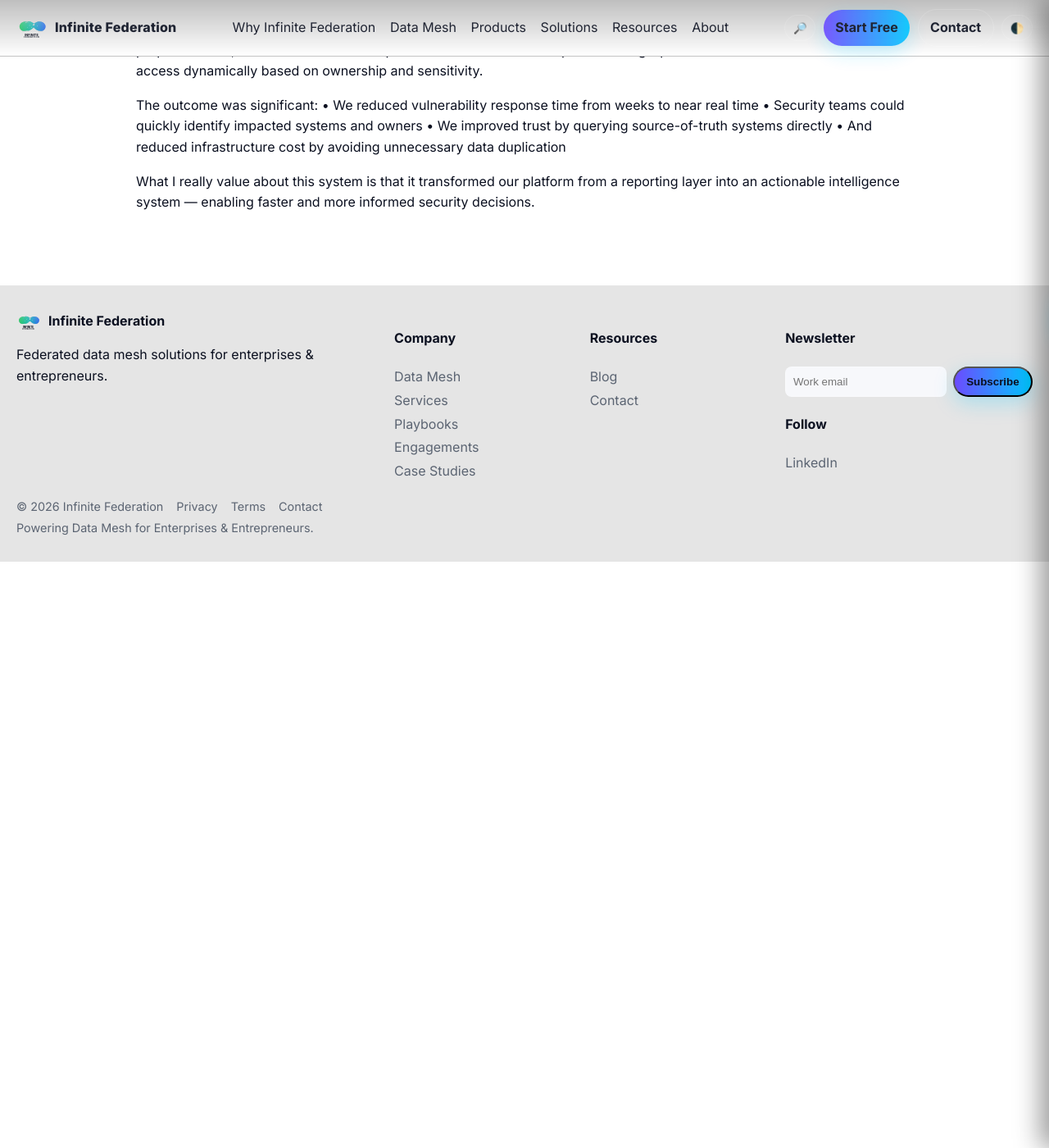
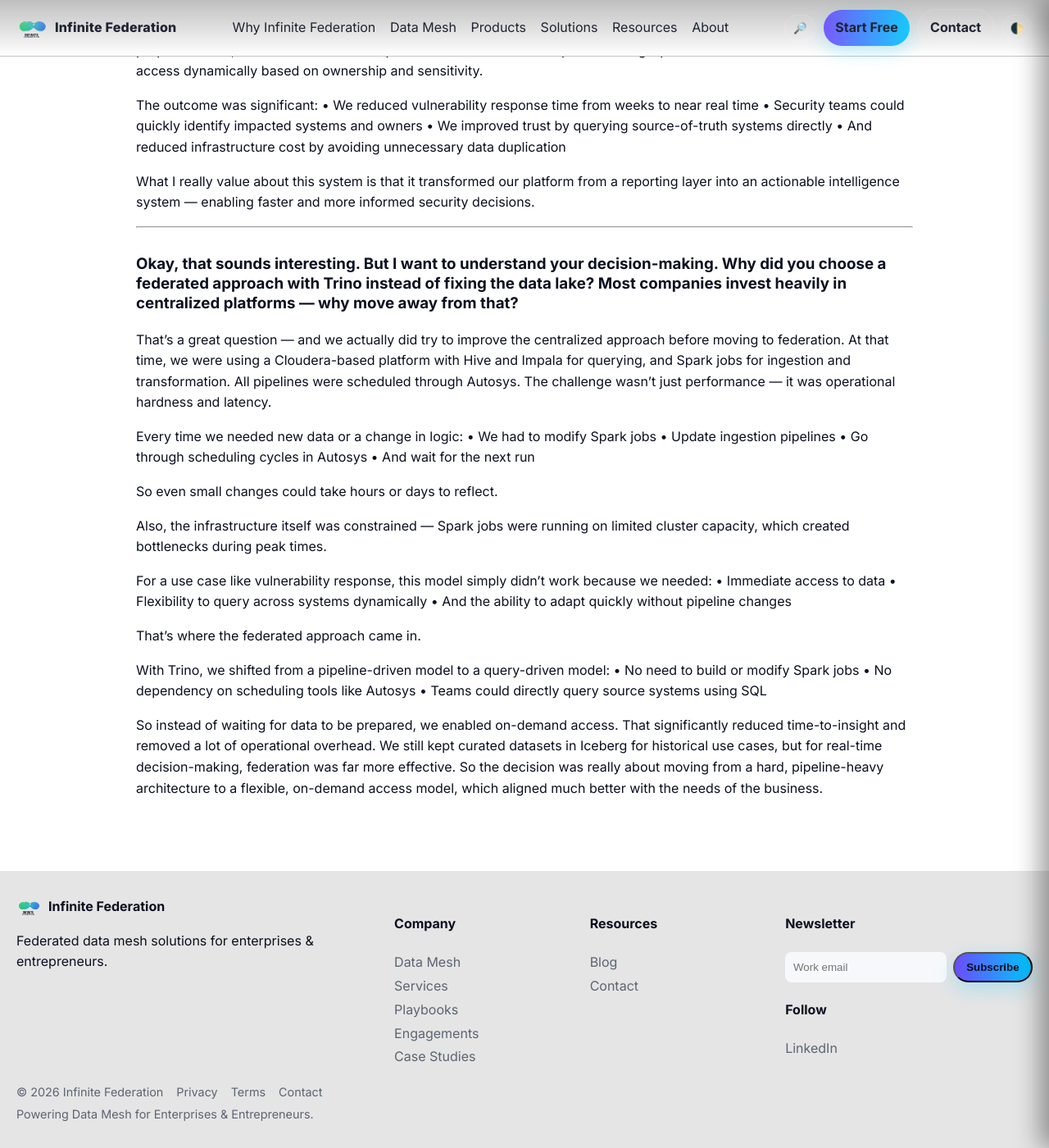
Before and after one commit to InfiniteFederation/InfiniteFederation.github.io, a Jekyll site: the page built from lab/02.md, in a window 1280 px wide and 1400 px high, scrolled down 750 px. Shown: the whole window at 82% size. Built offline with Jekyll 4.4.1, drawn with Linux system fonts in a browser that asks for light colours; our own code applies the rules of GitHub Pages for plain Markdown files.

Commit message:
Document decision-making behind federated approach with Trino
Explained the transition from a centralized data lake to a federated approach with Trino, highlighting the benefits of immediate data access and reduced operational overhead.

```diff
--- a/lab/02.md
+++ b/lab/02.md
@@ -36,3 +36,37 @@ The outcome was significant:
 	•	And reduced infrastructure cost by avoiding unnecessary data duplication
 
 What I really value about this system is that it transformed our platform from a reporting layer into an actionable intelligence system — enabling faster and more informed security decisions.
+
+------
+
+### Okay, that sounds interesting. But I want to understand your decision-making. Why did you choose a federated approach with Trino instead of fixing the data lake? Most companies invest heavily in centralized platforms — why move away from that?
+That’s a great question — and we actually did try to improve the centralized approach before moving to federation.
+At that time, we were using a Cloudera-based platform with Hive and Impala for querying, and Spark jobs for ingestion and transformation. All pipelines were scheduled through Autosys.
+The challenge wasn’t just performance — it was operational hardness and latency.
+
+Every time we needed new data or a change in logic:
+	•	We had to modify Spark jobs
+	•	Update ingestion pipelines
+	•	Go through scheduling cycles in Autosys
+	•	And wait for the next run
+
+So even small changes could take hours or days to reflect.
+
+Also, the infrastructure itself was constrained — Spark jobs were running on limited cluster capacity, which created bottlenecks during peak times.
+
+For a use case like vulnerability response, this model simply didn’t work because we needed:
+	•	Immediate access to data
+	•	Flexibility to query across systems dynamically
+	•	And the ability to adapt quickly without pipeline changes
+
+That’s where the federated approach came in.
+
+With Trino, we shifted from a pipeline-driven model to a query-driven model:
+	•	No need to build or modify Spark jobs
+	•	No dependency on scheduling tools like Autosys
+	•	Teams could directly query source systems using SQL
+
+So instead of waiting for data to be prepared, we enabled on-demand access.
+That significantly reduced time-to-insight and removed a lot of operational overhead.
+We still kept curated datasets in Iceberg for historical use cases, but for real-time decision-making, federation was far more effective.
+So the decision was really about moving from a hard, pipeline-heavy architecture to a flexible, on-demand access model, which aligned much better with the needs of the business.
```
